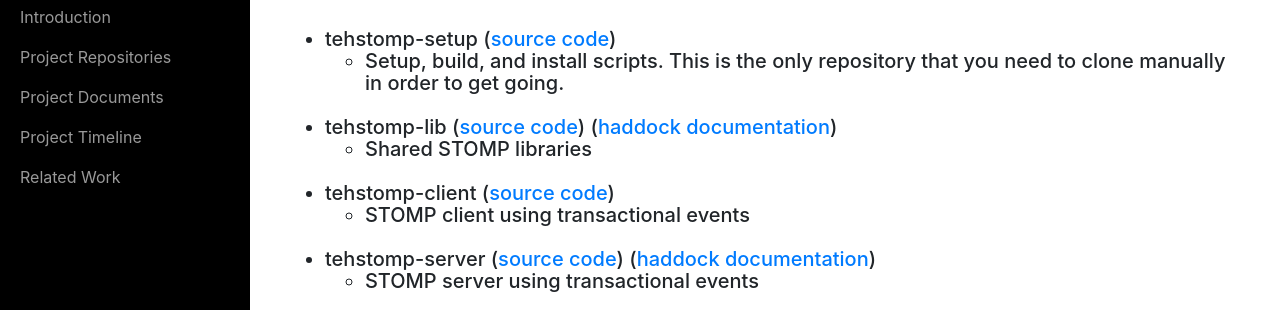
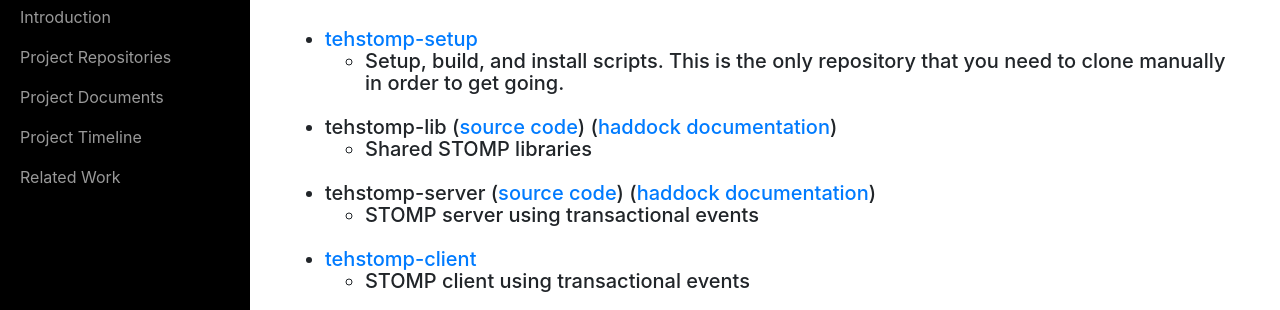
Before and after one commit to wickstopher/ms-project, a website: page repos.html in a window 1280 px wide. Shown: the part 68-378 px from the top of the page. Drawn offline with Linux system fonts and the light colour scheme.

Commit message:
Change repos page around a bit.

```diff
--- a/repos.html
+++ b/repos.html
@@ -52,7 +52,7 @@
                 <br>
                 <h5>
                     <ul>
-                        <li>tehstomp-setup (<a href="https://github.com/wickstopher/tehstomp-setup">source code</a>)
+                        <li><a href="https://github.com/wickstopher/tehstomp-setup">tehstomp-setup</a>
                             <ul><li>Setup, build, and install scripts. This is the only repository that you need to clone manually in order to get going.</li></ul>
                         </li>
                         <br>
@@ -60,14 +60,14 @@
                             <ul><li>Shared STOMP libraries</li></ul>
                         </li>
                         <br>
-                        <li>tehstomp-client (<a href="https://github.com/wickstopher/tehstomp-client">source code</a>)
-                        	<ul><li>STOMP client using transactional events</li></ul>
-                    	</li>
-                    	<br>
                         <li>tehstomp-server (<a href="https://github.com/wickstopher/tehstomp-server">source code</a>) (<a href="haddock/tehstomp-server-0.1.0.0/html/index.html">haddock documentation</a>)
                         	<ul><li>STOMP server using transactional events</li></ul>
                     	</li>
                     	<br>
+                        <li><a href="https://github.com/wickstopher/tehstomp-client">tehstomp-client</a>
+                            <ul><li>STOMP client using transactional events</li></ul>
+                        </li>
+                        <br>
                         <li><a href="https://github.com/wickstopher/ms-project/tree/gh-pages">ms-project</a>
                             <ul><li>Source code for this website</li></ul>
                         </li>
```
